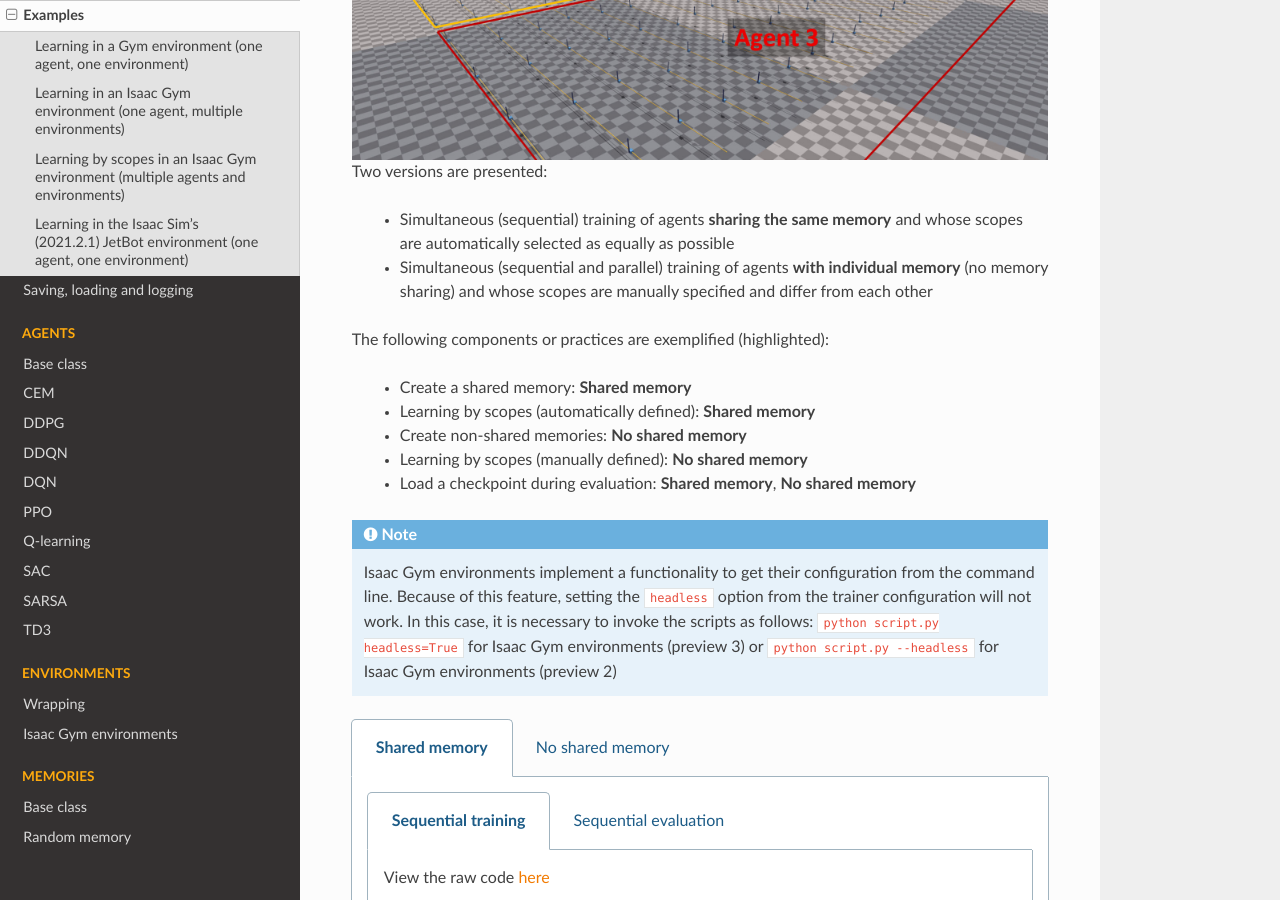
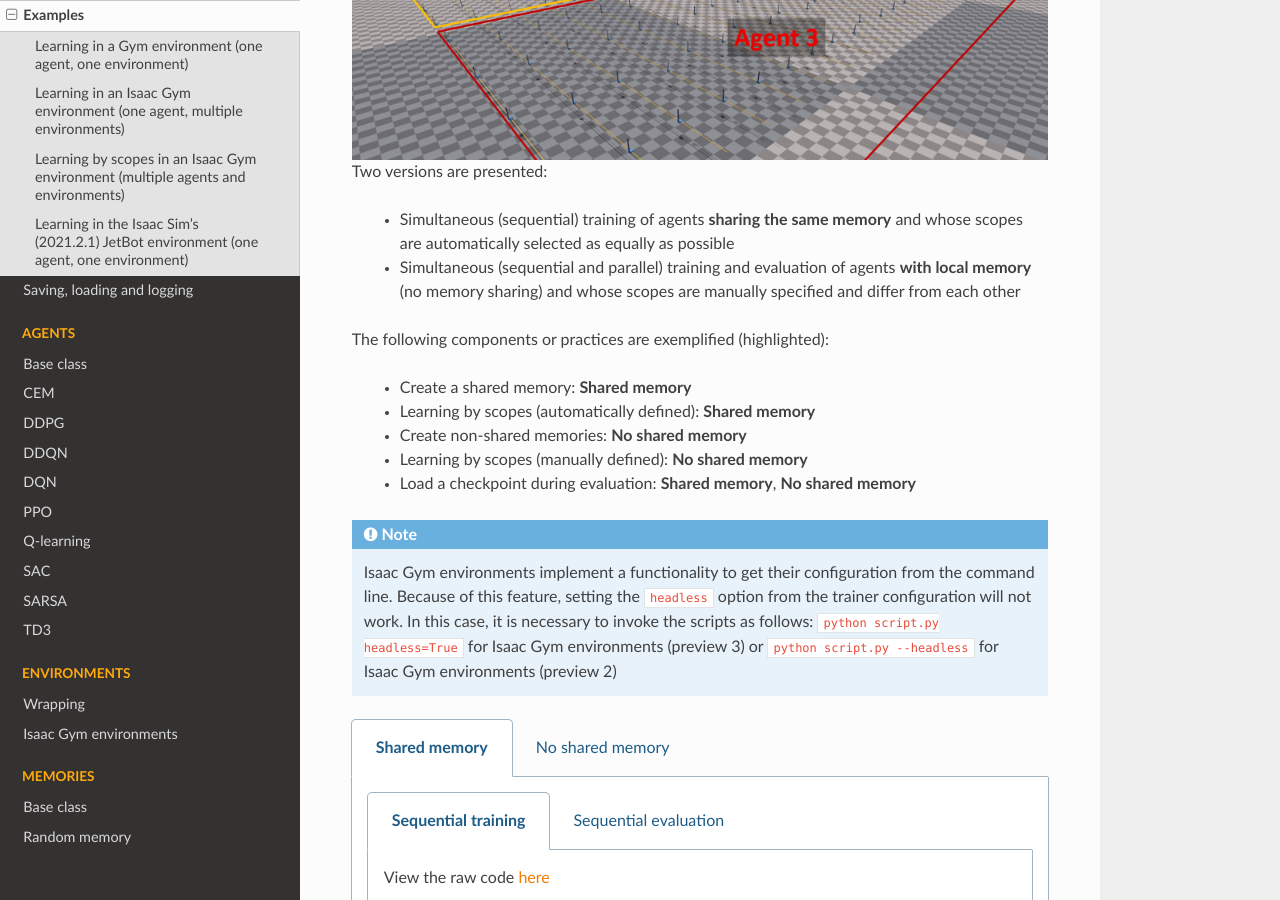
Before and after one commit to Toni-SM/skrl, a Sphinx documentation site: the page built from docs/source/intro/examples.rst, in a window 1280 px wide and 900 px high, scrolled down 5545 px. Built offline with Sphinx 7.4.7 and the Read the Docs theme 2.0.0, drawn with Linux system fonts in a browser that asks for light colours; pages that are not in the unit, such as notebooks, are missing from menus.

Commit message:
Add parallel evaluation example to docs

```diff
--- a/docs/source/intro/examples.rst
+++ b/docs/source/intro/examples.rst
@@ -179,7 +179,7 @@
 Two versions are presented:
 
     - Simultaneous (sequential) training of agents **sharing the same memory** and whose scopes are automatically selected as equally as possible
-    - Simultaneous (sequential and parallel) training of agents **with individual memory** (no memory sharing) and whose scopes are manually specified and differ from each other
+    - Simultaneous (sequential and parallel) training and evaluation of agents **with local memory** (no memory sharing) and whose scopes are manually specified and differ from each other
 
 The following components or practices are exemplified (highlighted):
 
@@ -191,7 +191,7 @@
 
 .. note::
 
-    Isaac Gym environments implement a functionality to get their configuration from the command line. Because of this feature, setting the :literal:`headless` option from the trainer configuration will not work.  In this case, it is necessary to invoke the scripts as follows: :literal:`python script.py headless=True` for Isaac Gym environments (preview 3) or :literal:`python script.py --headless` for Isaac Gym environments (preview 2)
+    Isaac Gym environments implement a functionality to get their configuration from the command line. Because of this feature, setting the :literal:`headless` option from the trainer configuration will not work. In this case, it is necessary to invoke the scripts as follows: :literal:`python script.py headless=True` for Isaac Gym environments (preview 3) or :literal:`python script.py --headless` for Isaac Gym environments (preview 2)
 
 .. tabs::
 
@@ -241,7 +241,7 @@
                     :linenos:
                     :emphasize-lines: 14, 67, 179-182
 
-            .. tab:: Sequential evaluation
+            .. tab:: Sequential eval...
 
                 View the raw code `here <https://raw.githubusercontent.com/Toni-SM/skrl/main/docs/source/examples/isaacgym_sequential_no_shared_memory_eval.py>`_
 
@@ -251,6 +251,17 @@
                     :language: python
                     :linenos:
                     :emphasize-lines: 64-67, 70-75, 78-82, 85-87, 141
+
+            .. tab:: Parallel eval...
+
+                View the raw code `here <https://raw.githubusercontent.com/Toni-SM/skrl/main/docs/source/examples/isaacgym_parallel_no_shared_memory_eval.py>`_
+
+                **Note:** It is necessary to adjust the checkpoint path according to the directories generated by the new experiments
+
+                .. literalinclude:: ../examples/isaacgym_parallel_no_shared_memory_eval.py
+                    :language: python
+                    :linenos:
+                    :emphasize-lines: 85-88, 91-96, 99-103, 162
 
 .. raw:: html
 
```
